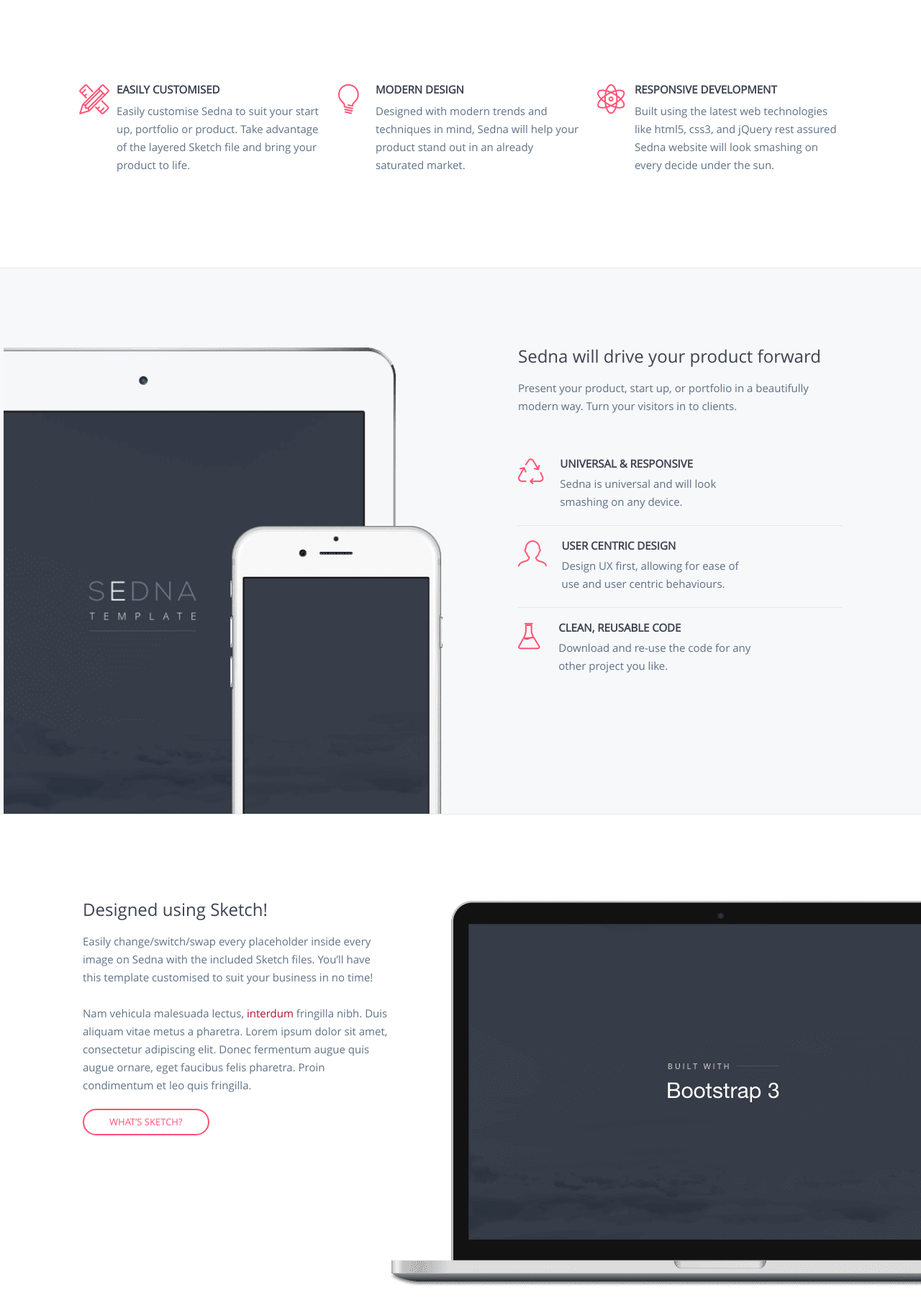
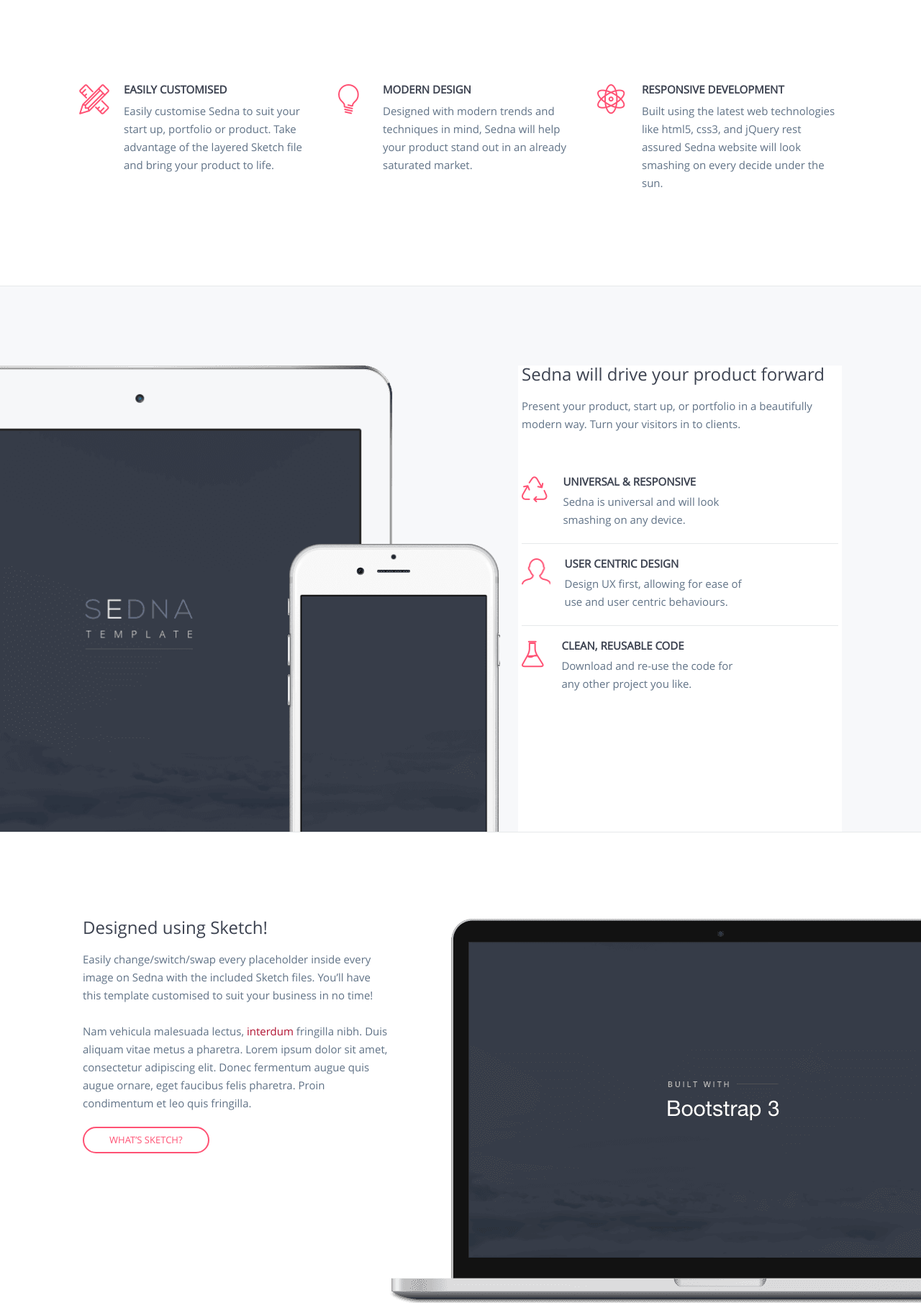
Before and after one commit to akhilsugunan77/Sedna-webpage, a website: page public/index.html in a window 1280 px wide. Shown: the part 803-2614 px from the top of the page at 72% size. Drawn offline with Linux system fonts and the light colour scheme.

Commit message:
section changes

```diff
--- a/public/index.html
+++ b/public/index.html
@@ -55,7 +55,7 @@
           Introducing “Sedna”. A responsive one page website, designed &
           developed by Peter Finlan, exclusively for Codrops.
         </h1>
-        <a href="#" class="btn-outline-primary my-10 mr-20">DOWNLOAD FOR FREE</a
+        <a href="#" class="btn-outline-primary my-10 mx-20">DOWNLOAD FOR FREE</a
         ><a href="#" class="btn-outline-primary btn-lg">LEARN MORE</a>
       </article>
       <a class="chevron ib" href="#features"
@@ -68,7 +68,7 @@
     id="features"
       class="features container mx-auto py-120 flex flexwrap justify-center"
     >
-      <article class="cols grid grid-card-2">
+        <article class="cols flex">
           <div class=""><div class="pencil"></div></div>
           <div class="">
             <h3 class="text-md semi-bold">EASILY CUSTOMISED</h3>
@@ -79,7 +79,7 @@
             </p>
           </div>
         </article>
-      <article class="cols grid grid-card-2">
+        <article class="cols flex">
           <div class=""><div class="bulb"></div></div>
           <div class="">
             <h3 class="text-md semi-bold">MODERN DESIGN</h3>
@@ -89,7 +89,7 @@
             </p>
           </div>
         </article>
-      <article class="cols grid grid-card-2">
+        <article class="cols flex">
           <div class=""><div class="react"></div></div>
           <div class="">
             <h3 class="text-md semi-bold">RESPONSIVE DEVELOPMENT</h3>
@@ -103,7 +103,7 @@
     </section>
     <!-- @@@@@@@@@ /Second section @@@@@@@@@@@ -->
     <!-- @@@@@@@@@ third section @@@@@@@@@@@ -->
-    <section class="featured relative bg-featured pt-110 px-5">
+    <section class="featured relative bg-featured pt-110">
       <div class="ipad sm-none">
         <img src="./assets/Images/phones/i-pad-air.png" alt="" />
       </div>
@@ -111,7 +111,7 @@
         <img src="./assets/Images/phones/i-phone-6.png" alt="" />
       </div>
       <div class="relative container mx-auto h-100">
-        <div class="text-container mx-auto">
+        <div class="text-container mx-auto px-5">
           <h2 class="mb-20">Sedna will drive your product forward</h2>
           <p class="mb-60">
             Present your product, start up, or portfolio in a beautifully modern
@@ -219,29 +219,29 @@
     <section class="text-center mb-120">
       <div class="fl-3">
         <article class="cols mb-20">
-          <img
+          <a href="#"><img
             class="block w-100 h-300px cover"
             src="./assets/Images/videos/mask-photo-1428550670225-15-f-007-f-6-f-1-ba.png"
             alt=""
-          />
+          /></a>
           <a href=""><span class="text-xs text-color-20 ib mt-32 mb-6">PRODUCT</span></a><br />
           <a href=""><span class="text-sm lh-md text-color-40">Getting started with Sedna</span><i class="text-color-40 ml-10 fa-solid fa-chevron-right fa-2xs"></i></a>
         </article>
         <article class="cols mb-20">
-          <img
+          <a href="#"><img
             class="block w-100 h-300px cover"
             src="./assets/Images/videos/mask-tumblr-np-2-z-7-a-ll-ia-1-qfirfao-1-1280.png"
             alt=""
-          />
+          /></a>
           <a href="#"><span class="text-xs text-color-20 ib mt-32 mb-6">TECHNOLOGY</span></a><br />
           <a href="#"><span class="text-sm lh-md text-color-40">Why IE8 support is deminishing</span><i class="text-color-40 ml-10 fa-solid fa-chevron-right fa-2xs"></i></a>
         </article>
         <article class="cols mb-20">
-          <img
+          <a href="#"><img
             class="block w-100 h-300px cover"
             src="./assets/Images/videos/mask-photo-1429305336325-b-84-ace-7-eba-3-b.png"
             alt=""
-          />
+          /></a>
           <a href="#"><span class="text-xs text-color-20 ib mt-32 mb-6">PRODUCT</span></a><br />
           <a href="#"><span class="text-sm lh-md text-color-40">Sedna tutorial: How to begin your…</span><i class="text-color-40 ml-10 fa-solid fa-chevron-right fa-2xs"></i></a>
         </article>
--- a/src/scss/layout/_col.scss
+++ b/src/scss/layout/_col.scss
@@ -32,12 +32,6 @@
 }
 
 
-.grid-card-2{
-    grid-template-columns: .1fr 1fr;
-    gap: 10px;
-}
-
-
 .flex-2{
     display: flex;
     @include media(mobile){
--- a/src/scss/layout/_featured.scss
+++ b/src/scss/layout/_featured.scss
@@ -35,10 +35,11 @@
     @include size(305px,600px);
     position: absolute;
     bottom: -200px;
-    left: 25%;
+    left: 400px;
 }
 
 .text-container{
+    background: $white;
     max-width: 500px;
     @include size(100%,100%);
     @include media(desktop){
--- a/src/scss/layout/_features.scss
+++ b/src/scss/layout/_features.scss
@@ -12,8 +12,8 @@
         color: $text-dark-200;
         line-height: 25px;
     }
-
     article{
         width:340px;
+        gap: 20px;
     }
 }
--- a/src/scss/layout/_section-4.scss
+++ b/src/scss/layout/_section-4.scss
@@ -19,5 +19,9 @@
         @include media(desktop){
             max-width: 1060px;
         }
+        p{
+            width: 100%;
+            max-width: 500px;
+        }
     }
 }
--- a/src/scss/layout/_section-5.scss
+++ b/src/scss/layout/_section-5.scss
@@ -10,7 +10,6 @@
         }
         span{
             font-family: $font-family-avenir;
-            font-weight: 200;
         }
         .super{
             color: $color-orange;
```
Also changed, not shown: public/css/styles.css. Lines whose indentation alone changed are shown as unchanged.
